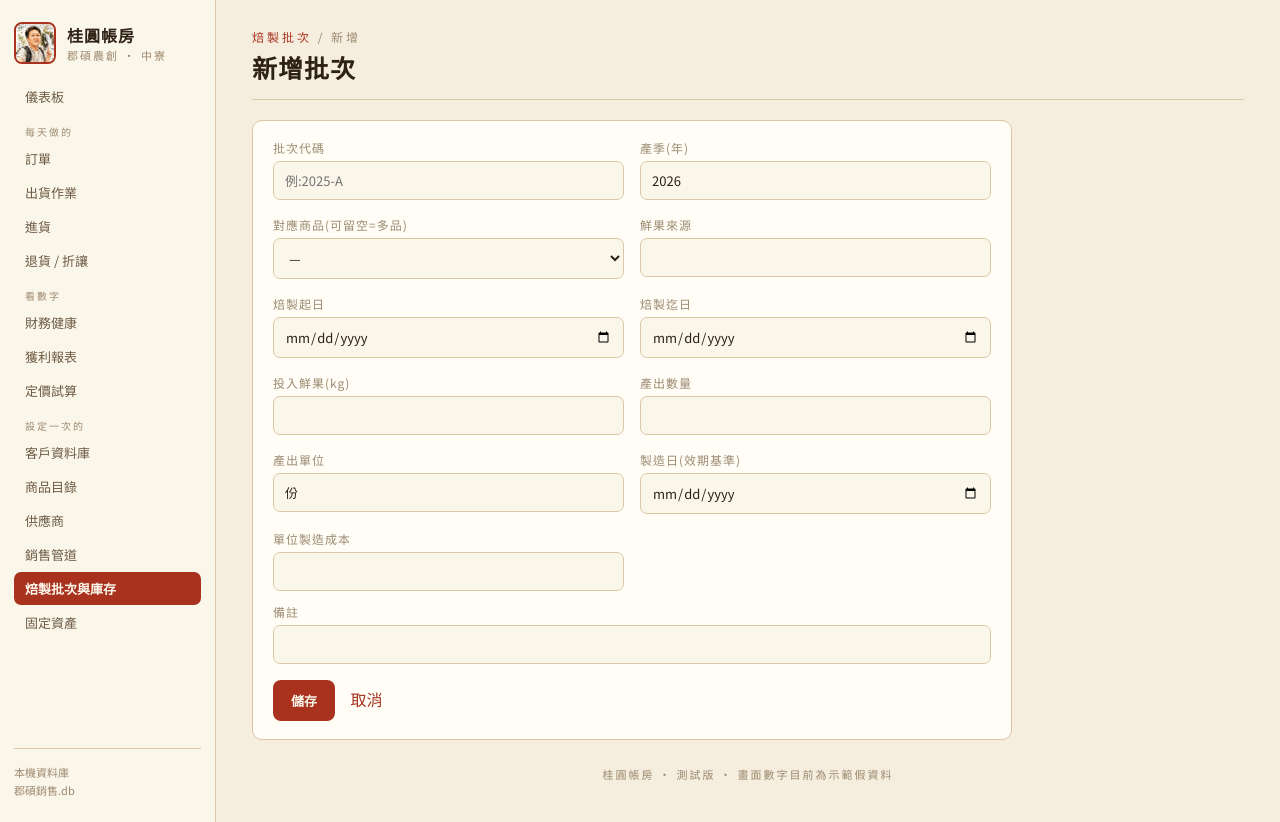
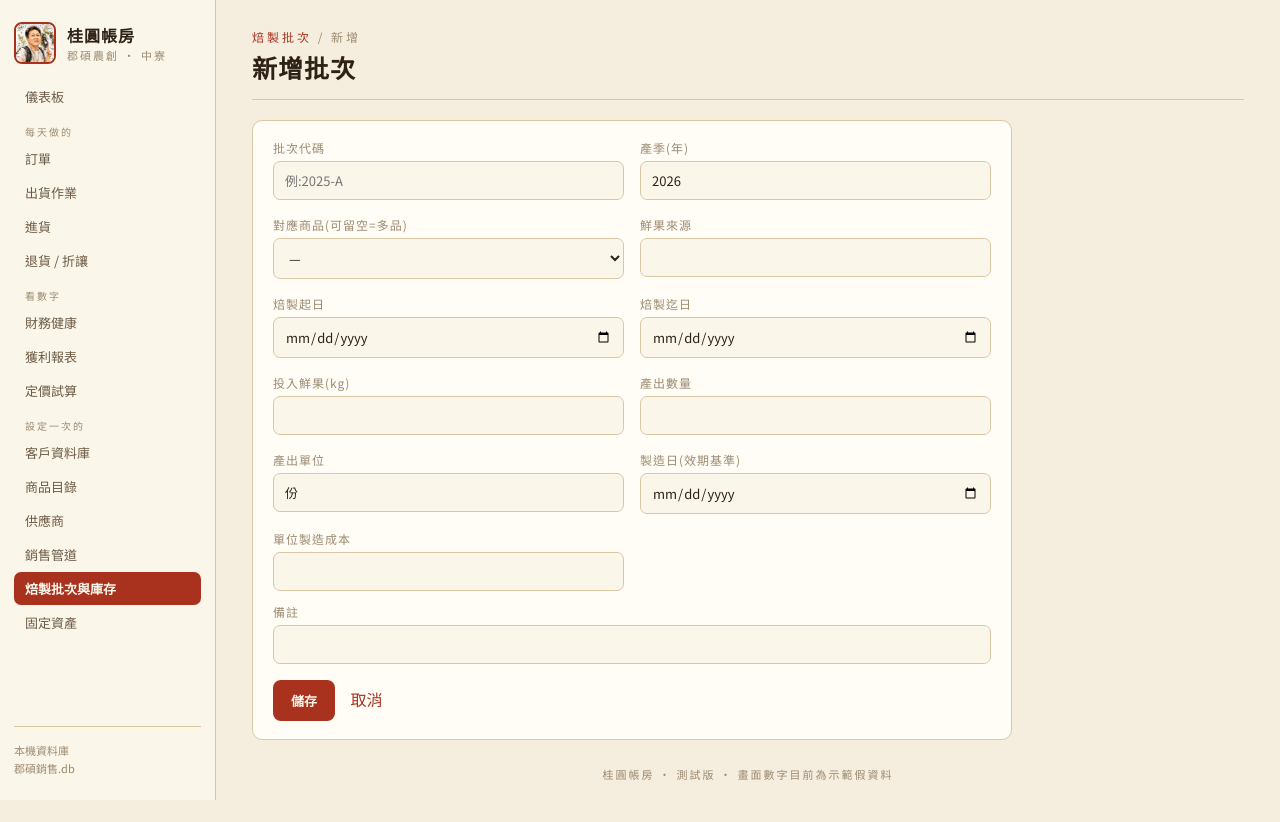
Before and after one commit to chihsuanwang/Jun-Shuo, a FastAPI app: page /batches/new in a window 1280 px wide. Run offline with FastAPI, Linux system fonts and the light colour scheme; data comes from the database, SQL or seed files in the repository; parts of the project's set-up code (start-up, migrations or seed data) failed here and were passed over.

Commit message:
側邊欄改成固定在畫面上(sticky),本機資料庫檔名一直看得到
- 側邊欄(.side)position:sticky + 自己捲動,不再被主內容撐長,「本機資料庫 / 郡碩銷售.db」那行固定在畫面最下方
- 窄螢幕(平板)版面維持原本疊放行為不受影響

Co-Authored-By: Claude Sonnet 5 <noreply@anthropic.com>

```diff
--- a/app/static/app.css
+++ b/app/static/app.css
@@ -12,7 +12,7 @@ a{color:var(--seal);text-decoration:none} a:hover{color:#7f2415}
 h1,h2,h3,.serif{font-family:"Noto Serif TC","Noto Sans TC",serif}
 .muted{color:var(--ink-3)}
 .shell{display:flex;min-height:100vh}
-.side{width:216px;flex-shrink:0;background:var(--paper-2);border-right:1px solid var(--rule);padding:22px 14px;display:flex;flex-direction:column;gap:16px}
+.side{width:216px;flex-shrink:0;background:var(--paper-2);border-right:1px solid var(--rule);padding:22px 14px;display:flex;flex-direction:column;gap:16px;position:sticky;top:0;height:100vh;overflow-y:auto}
 .brand{display:flex;align-items:center;gap:11px}
 .seal{width:42px;height:42px;border:2px solid var(--seal);border-radius:8px;display:flex;align-items:center;justify-content:center;color:var(--seal);font-weight:900;font-size:21px;overflow:hidden}
 .seal img{width:100%;height:100%;object-fit:cover}
@@ -102,6 +102,7 @@ button.ghost{background:none;color:var(--ink-2);border:1px solid var(--rule)}
   .side {
     width: 100%; border-right: 0; border-bottom: 1px solid var(--rule);
     padding: 14px 16px; gap: 12px;
+    position: static; height: auto; overflow-y: visible;
   }
   .side nav { flex-direction: row; flex-wrap: wrap; gap: 6px; }
   .side nav a { padding: 8px 12px; }
--- a/app/templates/base.html
+++ b/app/templates/base.html
@@ -11,7 +11,7 @@
 <meta name="apple-mobile-web-app-title" content="桂圓帳房">
 <link rel="apple-touch-icon" href="/static/icon-180.png">
 <link rel="stylesheet" href="https://fonts.googleapis.com/css2?family=Noto+Serif+TC:wght@500;700;900&family=Noto+Sans+TC:wght@400;500;700&display=swap">
-<link rel="stylesheet" href="/static/app.css?v=15">
+<link rel="stylesheet" href="/static/app.css?v=16">
 </head>
 <body>
 <div class="shell">
```
